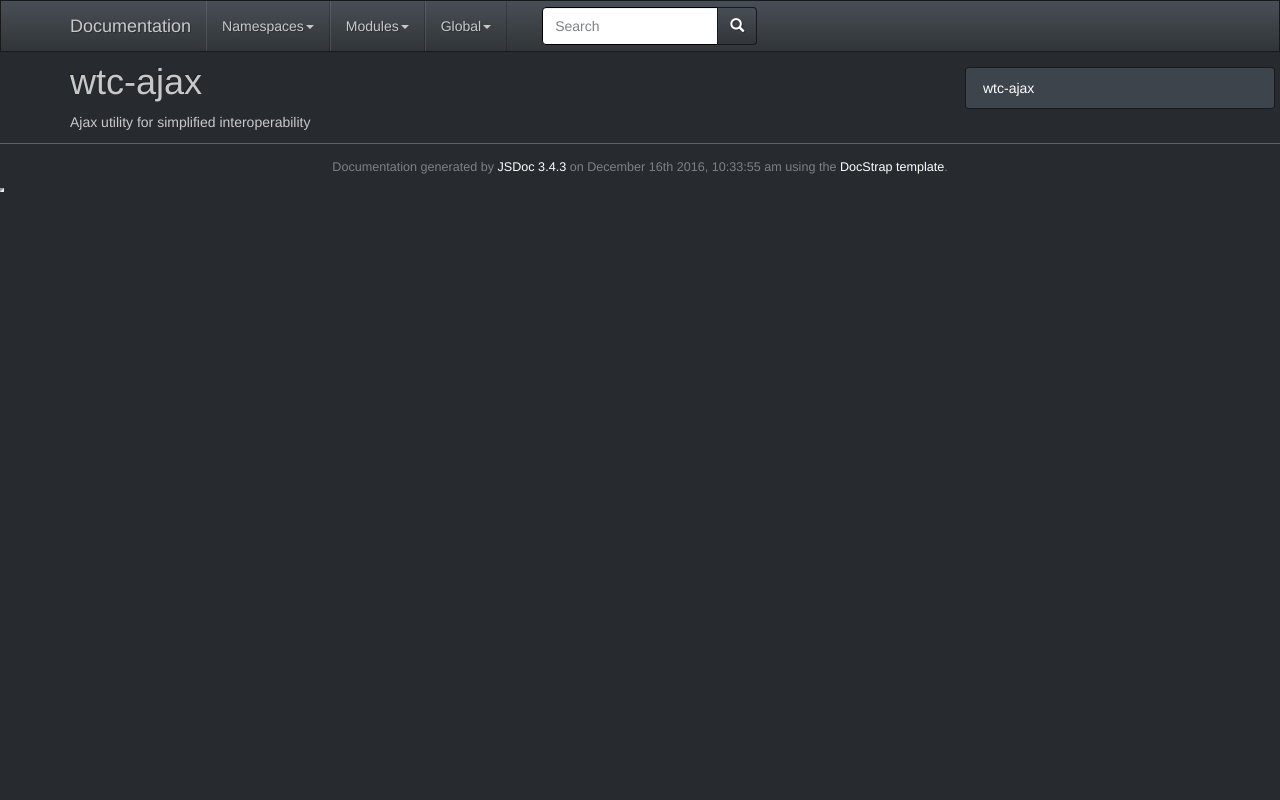
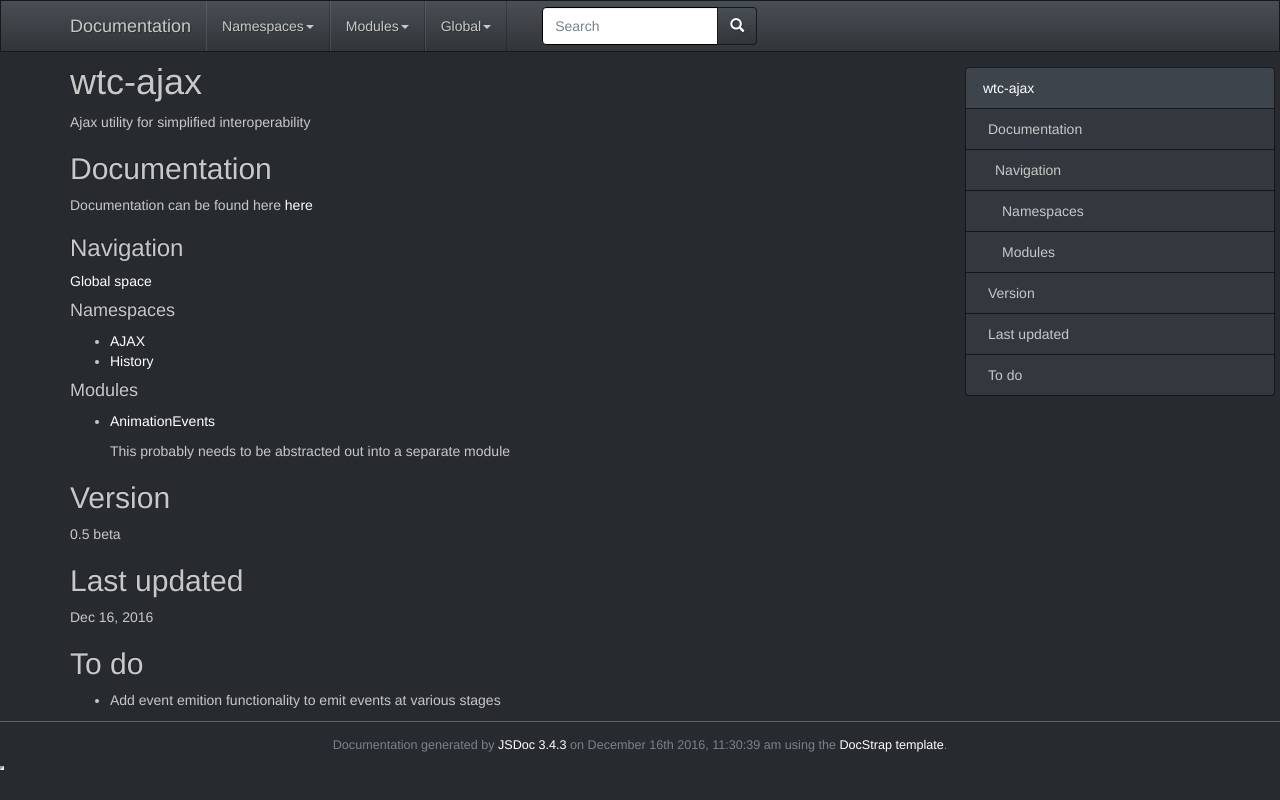
Before and after one commit to wethegit/wtc-ajax, a website: page docs/index.html in a window 1280 px wide. Drawn offline with Linux system fonts and the light colour scheme.

Commit message:
Updating documentation

```diff
--- a/docs/index.html
+++ b/docs/index.html
@@ -100,7 +100,24 @@
 
 
     <section class="readme-section">
-        <article><h1>wtc-ajax</h1><p>Ajax utility for simplified interoperability</p></article>
+        <article><h1>wtc-ajax</h1><p>Ajax utility for simplified interoperability</p>
+<h2>Documentation</h2><p>Documentation can be found here
+<a href="https://wethegit.github.io/wtc-ajax/">here</a></p>
+<h3>Navigation</h3><p><a href="http://wtc-history.localhost/docs/global.html">Global space</a></p>
+<h4>Namespaces</h4><ul>
+<li><a href="http://wtc-history.localhost/docs/AJAX.html">AJAX</a></li>
+<li><a href="http://wtc-history.localhost/docs/History.html">History</a></li>
+</ul>
+<h4>Modules</h4><ul>
+<li><p><a href="http://wtc-history.localhost/docs/module-wtc-AnimationEvents.html">AnimationEvents</a></p>
+<p> This probably needs to be abstracted out into a separate module</p>
+</li>
+</ul>
+<h2>Version</h2><p>0.5 beta</p>
+<h2>Last updated</h2><p>Dec 16, 2016</p>
+<h2>To do</h2><ul>
+<li>Add event emition functionality to emit events at various stages</li>
+</ul></article>
     </section>
 
 
@@ -146,7 +163,7 @@
 <span class="jsdoc-message">
 	Documentation generated by <a href="https://github.com/jsdoc3/jsdoc">JSDoc 3.4.3</a>
 
-		on December 16th 2016, 10:33:55 am
+		on December 16th 2016, 11:30:39 am
 
 	using the <a href="https://github.com/docstrap/docstrap">DocStrap template</a>.
 </span>
```
Also changed, not shown: docs/AJAX.html (+26 -2 lines), docs/History.html (+1 -1 lines), docs/global.html (+1 -1 lines), docs/module-wtc-AnimationEvents.html (+1 -1 lines), docs/modules.list.html (+1 -1 lines), docs/namespaces.list.html (+1 -1 lines), docs/quicksearch.html (+1 -1 lines), README.md.
